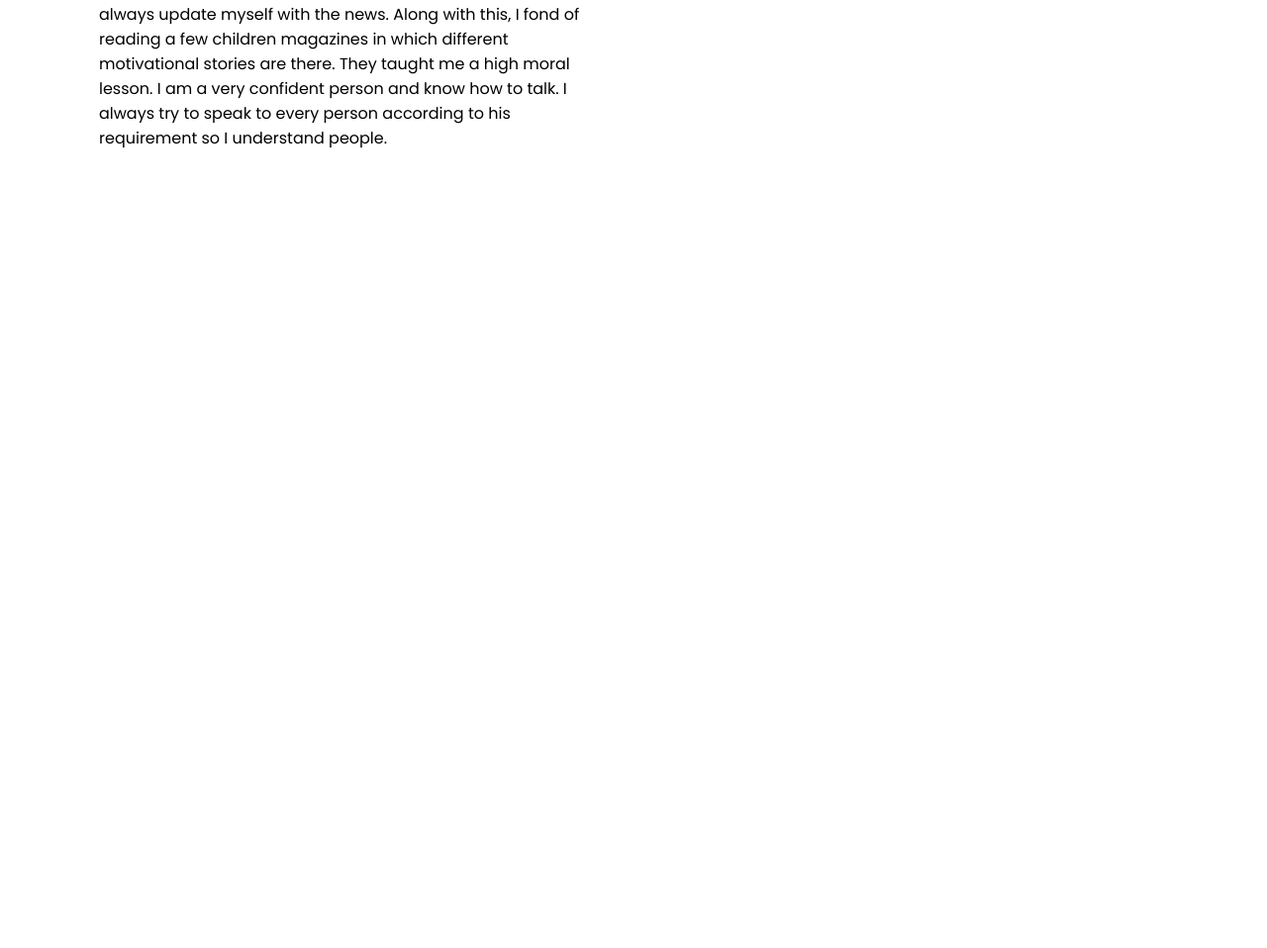
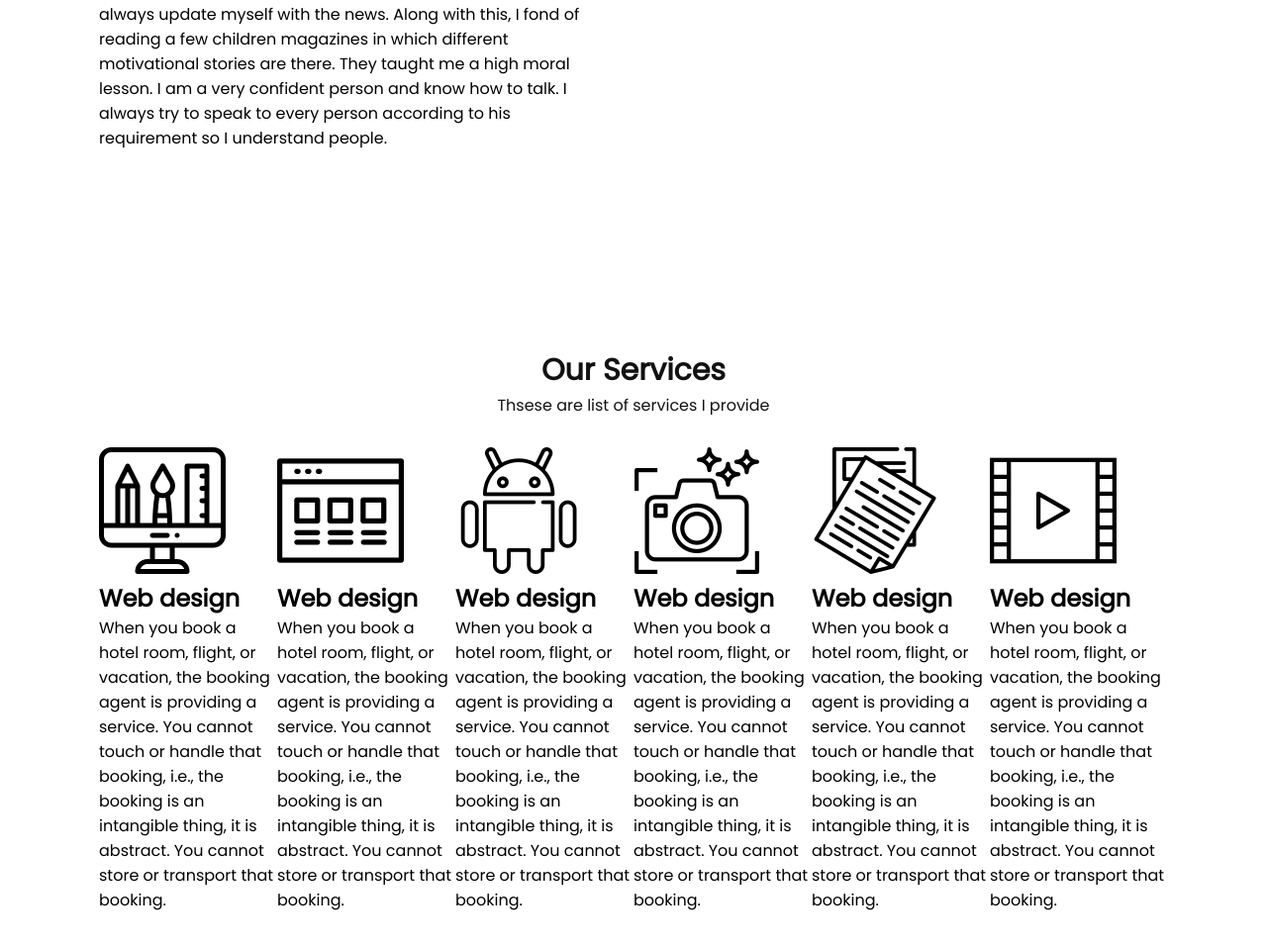
Before and after one commit to Rohith1221/Portfolio, a plain HTML site: page index.html in a window 1280 px wide. Shown: the part 1346-2304 px from the top of the page at 99% size. Before the commit the page ends 1598 px from the top, so only its background shows below. Drawn offline with Linux system fonts and the light colour scheme.

Commit message:
Second commit (Navbar + 3rd slide)

```diff
--- a/index.html
+++ b/index.html
@@ -47,14 +47,54 @@
                 <img src="img/img1.jpg" class="img">
             </div>
         </div>
+    </section>
+    <section class="services">
+        <div class="heading">
+            <h2>Our Services</h2>
+            <p>Thsese are list of services I provide</p>
+        </div>
+        <div class="content">
+            <div class="servicesBx">
+                <img src="img/icon1.png">
+                <h2>Web design</h2>
+                <p> When you book a hotel room, flight, or vacation, the booking agent is providing a service. You cannot touch or handle that booking, i.e., the booking is an intangible thing, it is abstract. You cannot store or transport that booking.</p>
+            </div>
+            <div class="servicesBx">
+                <img src="img/icon2.png">
+                <h2>Web design</h2>
+                <p> When you book a hotel room, flight, or vacation, the booking agent is providing a service. You cannot touch or handle that booking, i.e., the booking is an intangible thing, it is abstract. You cannot store or transport that booking.</p>
+            </div>
+            <div class="servicesBx">
+                <img src="img/icon3.png">
+                <h2>Web design</h2>
+                <p> When you book a hotel room, flight, or vacation, the booking agent is providing a service. You cannot touch or handle that booking, i.e., the booking is an intangible thing, it is abstract. You cannot store or transport that booking.</p>
+            </div>
+            <div class="servicesBx">
+                <img src="img/icon4.png">
+                <h2>Web design</h2>
+                <p> When you book a hotel room, flight, or vacation, the booking agent is providing a service. You cannot touch or handle that booking, i.e., the booking is an intangible thing, it is abstract. You cannot store or transport that booking.</p>
+            </div>
+            <div class="servicesBx">
+                <img src="img/icon5.png">
+                <h2>Web design</h2>
+                <p> When you book a hotel room, flight, or vacation, the booking agent is providing a service. You cannot touch or handle that booking, i.e., the booking is an intangible thing, it is abstract. You cannot store or transport that booking.</p>
+            </div>
+            <div class="servicesBx">
+                <img src="img/icon6.png">
+                <h2>Web design</h2>
+                <p> When you book a hotel room, flight, or vacation, the booking agent is providing a service. You cannot touch or handle that booking, i.e., the booking is an intangible thing, it is abstract. You cannot store or transport that booking.</p>
+            </div>
+        </div>
+    </section>
+
+    </section>
         <script type="text/javascript">
             window.addEventListener("scroll",function(){
                 var header = document.querySelector("header");
                 header.classList.toggle('sticky',window.scrollY > 0);
-
             });
         </script>
-    </section>
+
 </body>
 
 </html>
--- a/style.css
+++ b/style.css
@@ -58,7 +58,7 @@ header {
     top: 0%;
     left: 0%;
     width: 100%;
-    padding: 40px 100px;
+    padding: 20px 100px;
     z-index: 1000;
     display: flex;
     justify-content: space-between;
@@ -69,7 +69,7 @@ header {
 header.sticky {
     background: #fff;
     padding: 20px 100px;
-    box-shadow: 0 5px 20px rgba(0, 0, 0, 0.1);
+    box-shadow: 0 10px 20px rgba(0, 0, 0, 0.1);
 }
 
 header.sticky .logo {
@@ -101,6 +101,10 @@ header ul li a {
     margin: 0px 15px;
     color: #fff;
     text-decoration: none;
+}
+
+header.sticky ul li a {
+    color: black;
 }
 
 .heading {
```
Also changed, not shown: img/close.png (added), img/icon1.png (added), img/icon2.png (added), img/icon3.png (added), img/icon4.png (added), img/icon5.png (added), img/icon6.png (added), img/menu.png (added), img/product1.jpg (added), img/product2.jpg (added), img/product3.jpg (added), img/product4.jpg (added).
